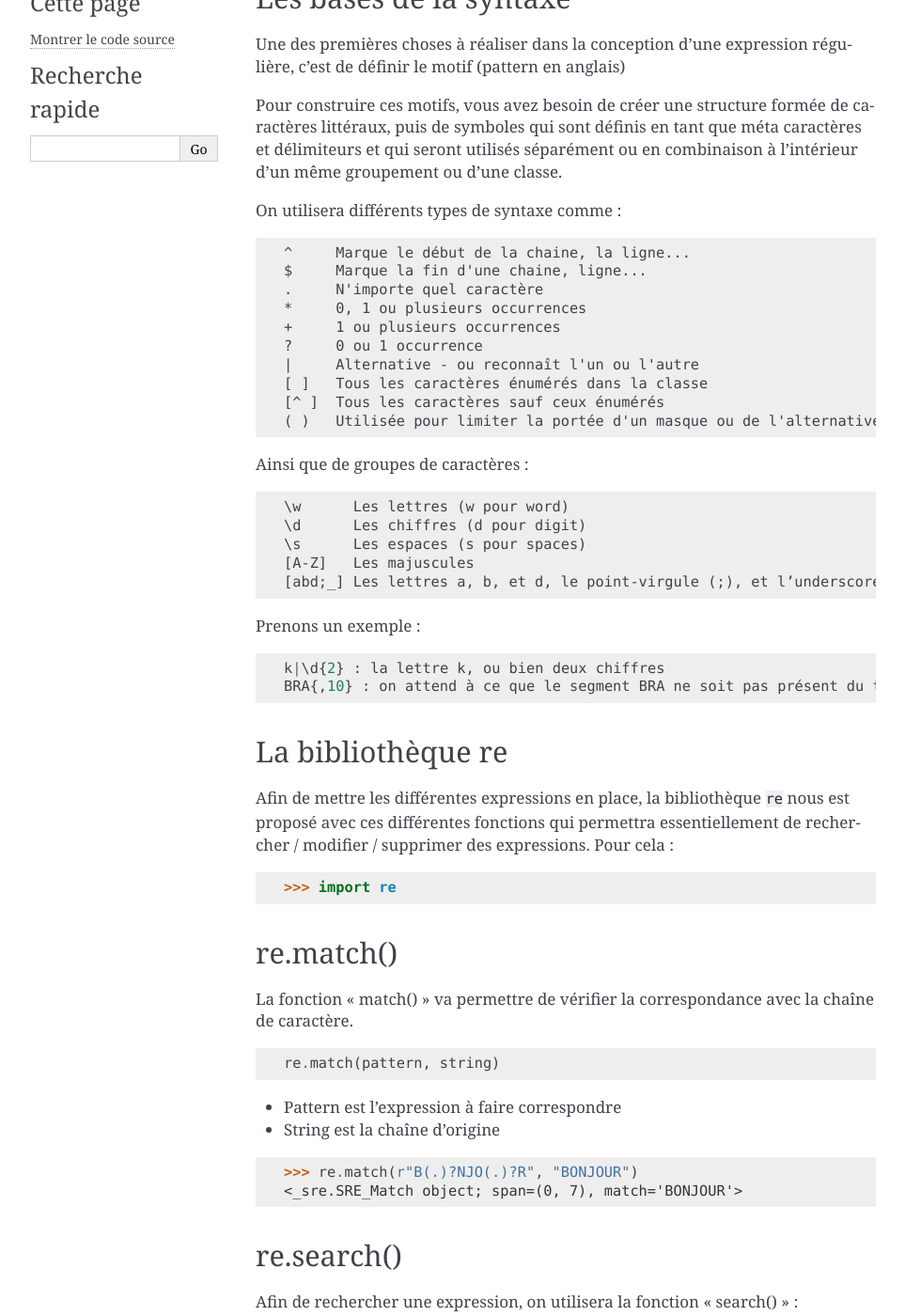
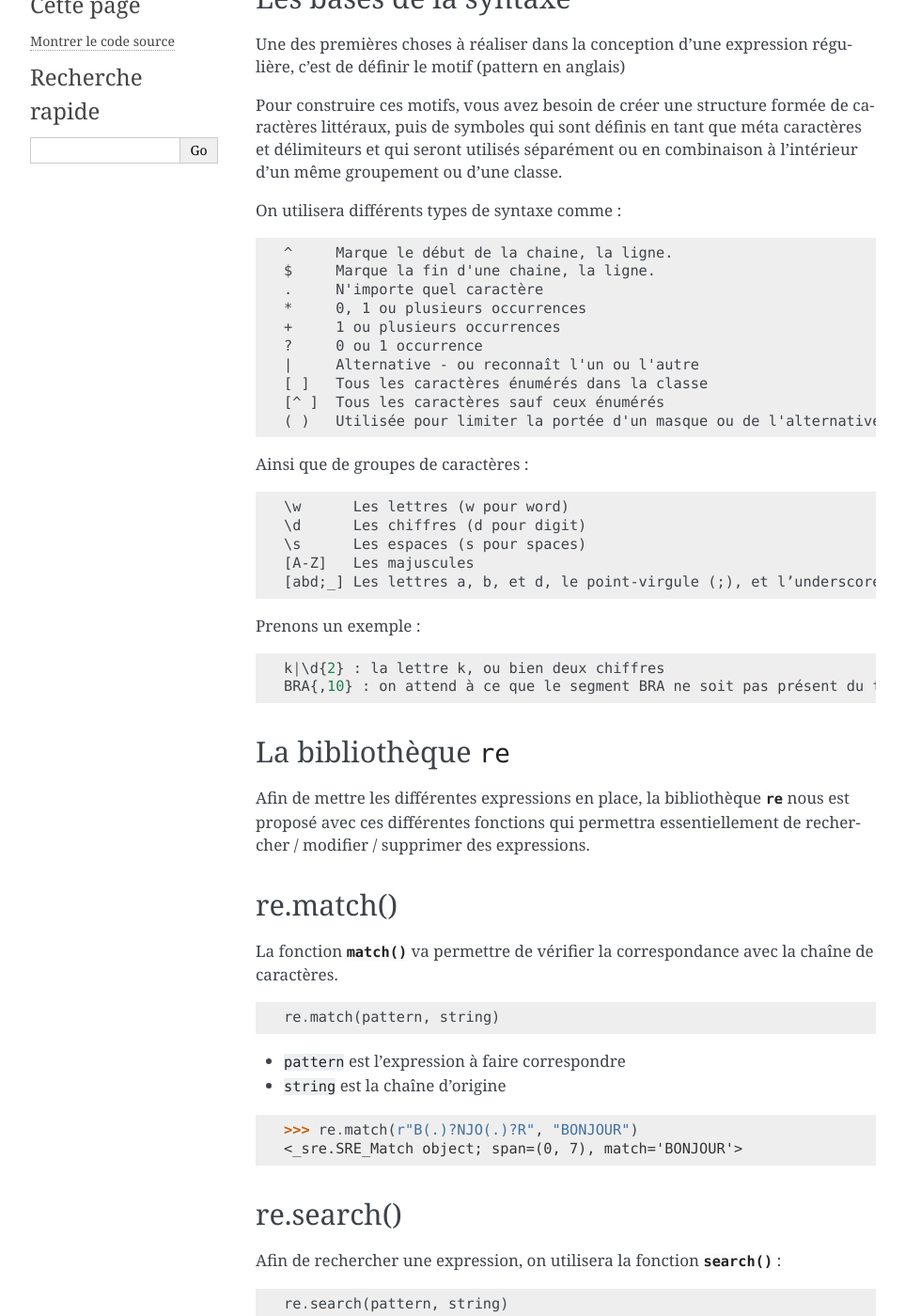
Before and after one commit to HE-Arc/livre-python, a Sphinx documentation site: the page built from source/re/index.rst, in a window 1280 px wide and 1400 px high, scrolled down 365 px. Shown: the whole window at 94% size, without its empty margins (148-1111 px from the left). Built offline with Sphinx 7.4.7, drawn with Linux system fonts in a browser that asks for light colours; some of the changed text lies outside the part shown.

```diff
--- a/source/re/index.rst
+++ b/source/re/index.rst
@@ -1,7 +1,7 @@
 .. _re-tutorial:
 
-Expression régulière (re)
-=========================
+Expression régulière (``re``)
+=============================
 
 Par Julien Feuillade
 
@@ -22,8 +22,8 @@ On utilisera différents types de syntaxe comme :
 
 ::
 
-	^     Marque le début de la chaine, la ligne...
-	$     Marque la fin d'une chaine, ligne...
+	^     Marque le début de la chaine, la ligne.
+	$     Marque la fin d'une chaine, la ligne.
 	.     N'importe quel caractère
 	*     0, 1 ou plusieurs occurrences
 	+     1 ou plusieurs occurrences
@@ -50,26 +50,22 @@ Prenons un exemple :
 	k|\d{2} : la lettre k, ou bien deux chiffres
 	BRA{,10} : on attend à ce que le segment BRA ne soit pas présent du tout ou présent jusqu'à 10 fois consécutives.
 
-La bibliothèque re
-------------------
+La bibliothèque ``re``
+----------------------
 
-Afin de mettre les différentes expressions en place, la bibliothèque ``re`` nous est proposé avec ces différentes fonctions qui permettra essentiellement de rechercher / modifier / supprimer des expressions. Pour cela :
-
-.. code:: pycon
-
-	>>> import re
+Afin de mettre les différentes expressions en place, la bibliothèque :py:mod:`re` nous est proposé avec ces différentes fonctions qui permettra essentiellement de rechercher / modifier / supprimer des expressions.
 
 re.match()
 ----------
 
-La fonction "match()" va permettre de vérifier la correspondance avec la chaîne de caractère.
+La fonction :py:func:`~re.match()` va permettre de vérifier la correspondance avec la chaîne de caractères.
 
 ::
 
 	re.match(pattern, string)
 
-- Pattern est l'expression à faire correspondre
-- String est la chaîne d'origine
+- ``pattern`` est l'expression à faire correspondre
+- ``string`` est la chaîne d'origine
 
 .. code:: pycon
 
```
Also changed, not shown: other parts of source/re/index.rst (+1 -1 lines).
